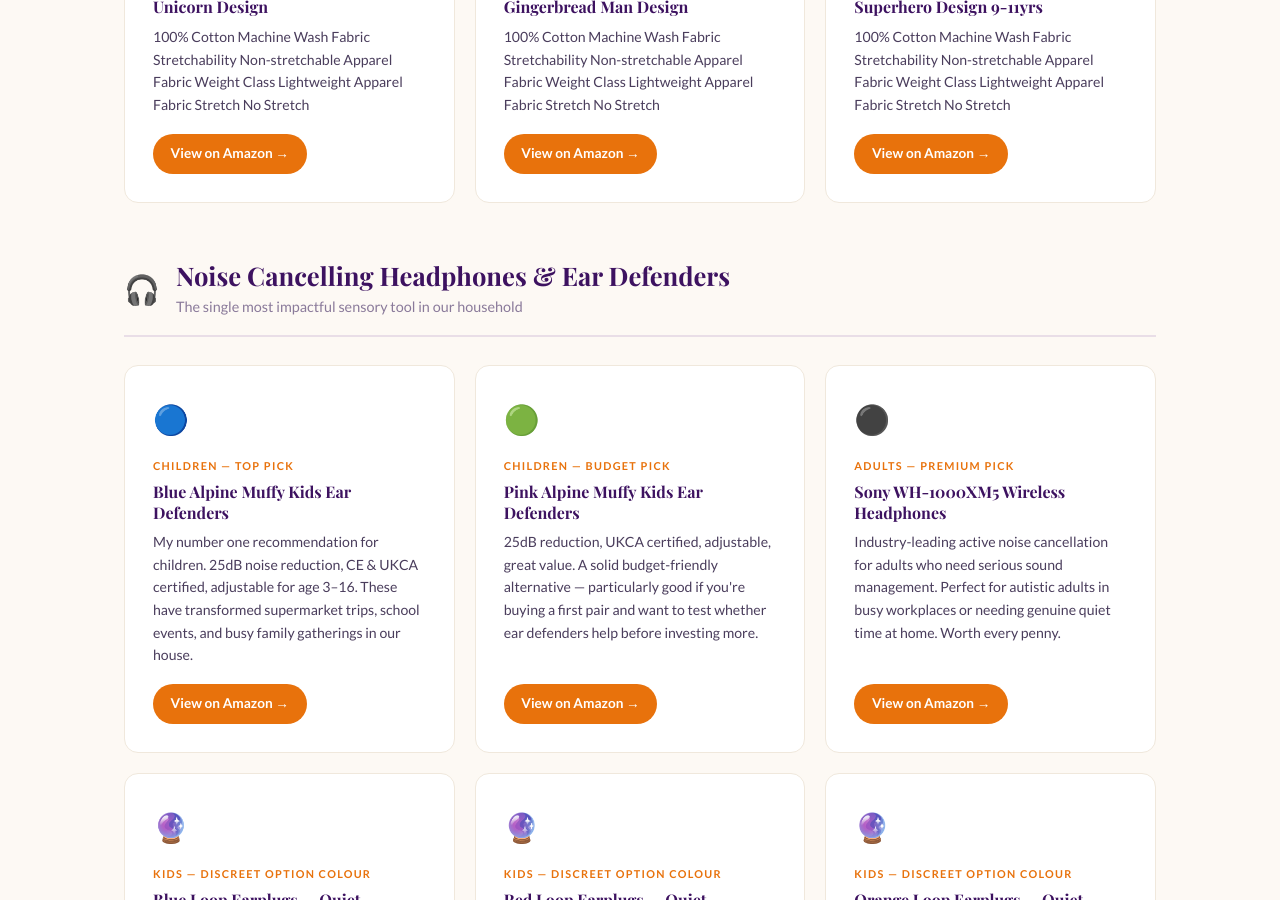
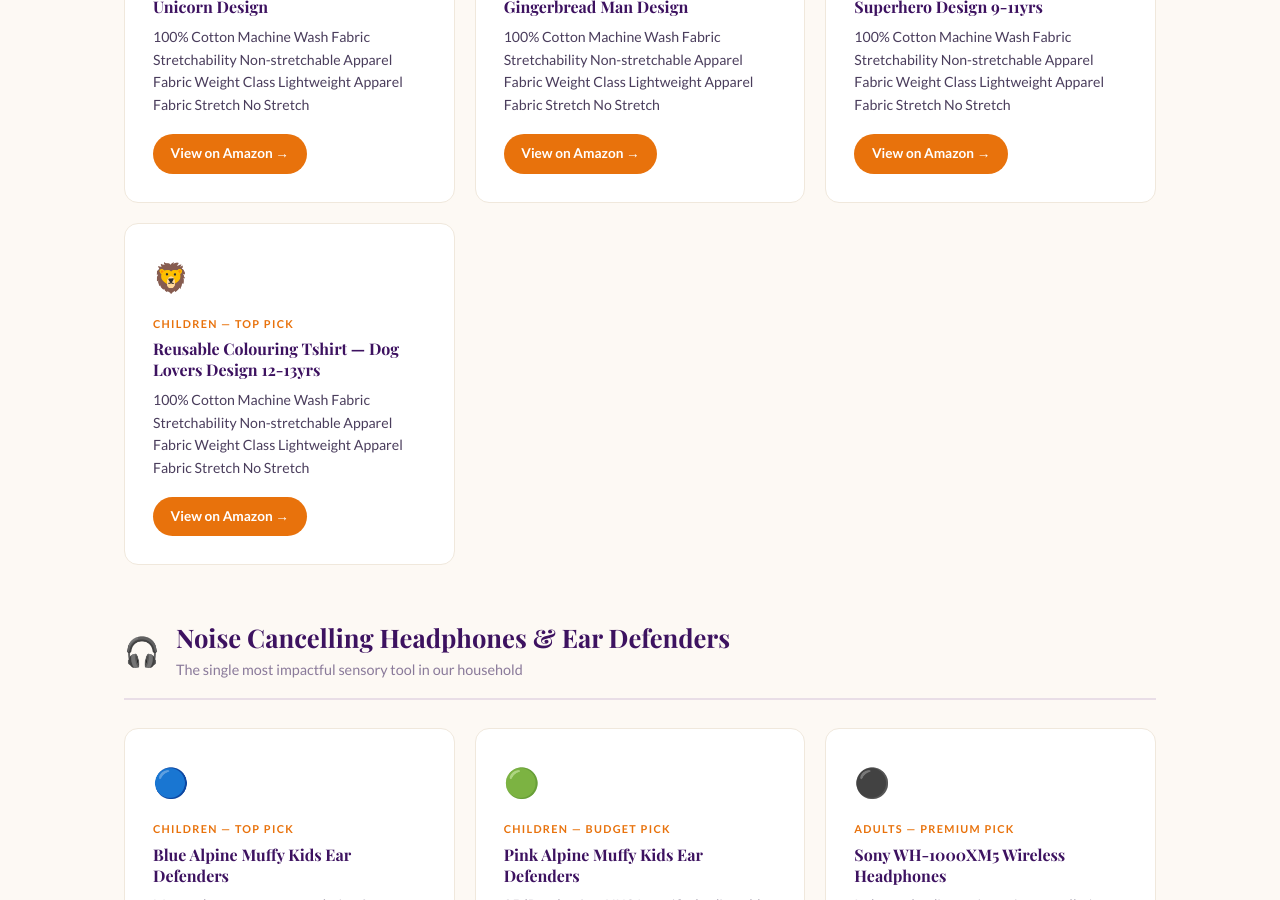
Before and after one commit to stixxnicky-lpa/loveparentingandautism, a Jekyll site: the page built from resources/index.html, in a window 1280 px wide and 900 px high, scrolled down 3058 px. Built offline with Jekyll 4.4.1, drawn with Linux system fonts in a browser that asks for light colours; some web fonts are replaced.

Commit message:
Update index.html

```diff
--- a/resources/index.html
+++ b/resources/index.html
@@ -258,6 +258,13 @@ permalink: /resources/
         <p>100% Cotton Machine Wash Fabric Stretchability	Non-stretchable Apparel Fabric Weight Class	Lightweight Apparel Fabric Stretch	No Stretch</p>
         <span class="product-cta">View on Amazon →</span>
       </a>
+       <a href="https://www.amazon.co.uk/dp/B07K6VJRVT?pf_rd_p=1058fabc-2812-4699-8245-ce27b495cfb1&pf_rd_r=BDBMW0KARGW4KPC76511&pd_rd_wg=s1eGD&pd_rd_w=UM1o3&content-id=amzn1.sym.1058fabc-2812-4699-8245-ce27b495cfb1&pd_rd_r=0979d75b-66c0-42d3-97bf-3731802754f2&aref=cYB38M3s7h&sp_csd=d2lkZ2V0TmFtZT1zcF9kZXRhaWwy&th=1&psc=1&linkCode=ll2&tag=loveparenti0f-21&linkId=e2a81eef4efb416f57282cae9a274a75&ref_=as_li_ss_tl" target="_blank" rel="noopener sponsored" class="product-card">
+        <div class="product-emoji">🦁</div>
+        <div class="product-badge">Children — Top Pick</div>
+        <h3>Reusable Colouring Tshirt — Dog Lovers Design 12-13yrs</h3>
+        <p>100% Cotton Machine Wash Fabric Stretchability	Non-stretchable Apparel Fabric Weight Class	Lightweight Apparel Fabric Stretch	No Stretch</p>
+        <span class="product-cta">View on Amazon →</span>
+      </a>
     </div>
   </div>
 
```
